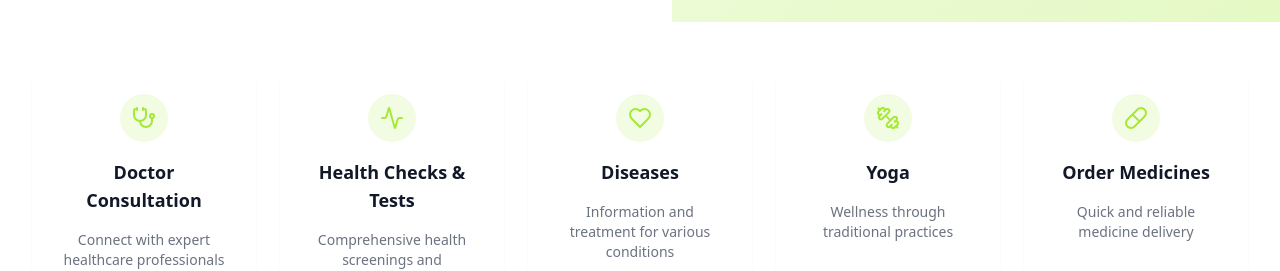
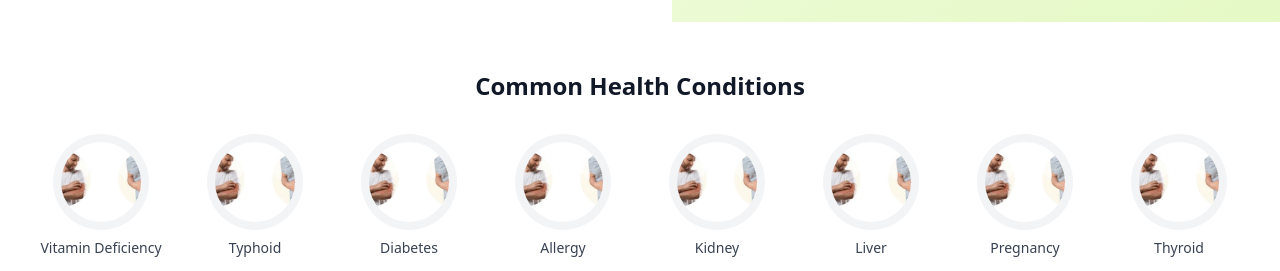
Before and after one commit to kruteedeepa/carelanding-genie, a React (Vite) app: page / in a window 1280 px wide. Shown: the part 530-801 px from the top of the page. Built offline with nearby package versions, Linux system fonts and the light colour scheme.

Commit message:
Refactor: Update landing page diseases section
Update the landing page to include an "All types of diseases" option instead of a dedicated "Diseases" section, as per the provided sample.  The changes will be made to the code under the navbar in the landing page.

```diff
--- a/src/components/Services.tsx
+++ b/src/components/Services.tsx
@@ -2,7 +2,7 @@
 import {
   Stethoscope,
   Activity,
-  Heart,
+  MessageSquare,
   Dumbbell,
   Pill,
 } from "lucide-react";
@@ -20,13 +20,12 @@ const services = [
     description: "Comprehensive health screenings and diagnostics",
   },
   {
-    title: "Diseases",
-    icon: Heart,
-    description: "Information and treatment for various conditions",
-    link: "/diseases"
+    title: "Health Chat",
+    icon: MessageSquare,
+    description: "Get instant answers to your health queries",
   },
   {
-    title: "Yoga",
+    title: "Yoga & Wellness",
     icon: Dumbbell,
     description: "Wellness through traditional practices",
   },
--- a/src/pages/Index.tsx
+++ b/src/pages/Index.tsx
@@ -2,6 +2,17 @@
 import Navbar from "@/components/Navbar";
 import Hero from "@/components/Hero";
 import Services from "@/components/Services";
+
+const diseases = [
+  { name: "Vitamin Deficiency", image: "/lovable-uploads/daf86d1a-63ca-4c91-b2db-4c271bb2c5e9.png", link: "/diseases/vitamin-deficiency" },
+  { name: "Typhoid", image: "/lovable-uploads/daf86d1a-63ca-4c91-b2db-4c271bb2c5e9.png", link: "/diseases/typhoid" },
+  { name: "Diabetes", image: "/lovable-uploads/daf86d1a-63ca-4c91-b2db-4c271bb2c5e9.png", link: "/diseases/diabetes" },
+  { name: "Allergy", image: "/lovable-uploads/daf86d1a-63ca-4c91-b2db-4c271bb2c5e9.png", link: "/diseases/allergy" },
+  { name: "Kidney", image: "/lovable-uploads/daf86d1a-63ca-4c91-b2db-4c271bb2c5e9.png", link: "/diseases/kidney" },
+  { name: "Liver", image: "/lovable-uploads/daf86d1a-63ca-4c91-b2db-4c271bb2c5e9.png", link: "/diseases/liver" },
+  { name: "Pregnancy", image: "/lovable-uploads/daf86d1a-63ca-4c91-b2db-4c271bb2c5e9.png", link: "/diseases/pregnancy" },
+  { name: "Thyroid", image: "/lovable-uploads/daf86d1a-63ca-4c91-b2db-4c271bb2c5e9.png", link: "/diseases/thyroid" },
+];
 
 const Index = () => {
   return (
@@ -9,6 +20,35 @@ const Index = () => {
       <Navbar />
       <main>
         <Hero />
+
+        {/* Diseases Section */}
+        <div className="max-w-7xl mx-auto px-4 sm:px-6 lg:px-8 py-12">
+          <h2 className="text-2xl font-bold text-gray-900 mb-8 text-center">
+            Common Health Conditions
+          </h2>
+          <div className="grid grid-cols-2 sm:grid-cols-4 lg:grid-cols-8 gap-4">
+            {diseases.map((disease) => (
+              <a
+                key={disease.name}
+                href={disease.link}
+                className="group flex flex-col items-center"
+              >
+                <div className="w-24 h-24 mb-2 overflow-hidden rounded-full bg-gray-100 flex items-center justify-center p-2 transition-transform transform group-hover:scale-105">
+                  <img
+                    src={disease.image}
+                    alt={disease.name}
+                    className="w-full h-full object-cover rounded-full"
+                  />
+                </div>
+                <span className="text-sm text-gray-700 text-center group-hover:text-jeevanti-600">
+                  {disease.name}
+                </span>
+              </a>
+            ))}
+          </div>
+        </div>
+
+        {/* Updated Services without the diseases option */}
         <Services />
       </main>
     </div>
```
Also changed, not shown: public/lovable-uploads/daf86d1a-63ca-4c91-b2db-4c271bb2c5e9.png (added).
